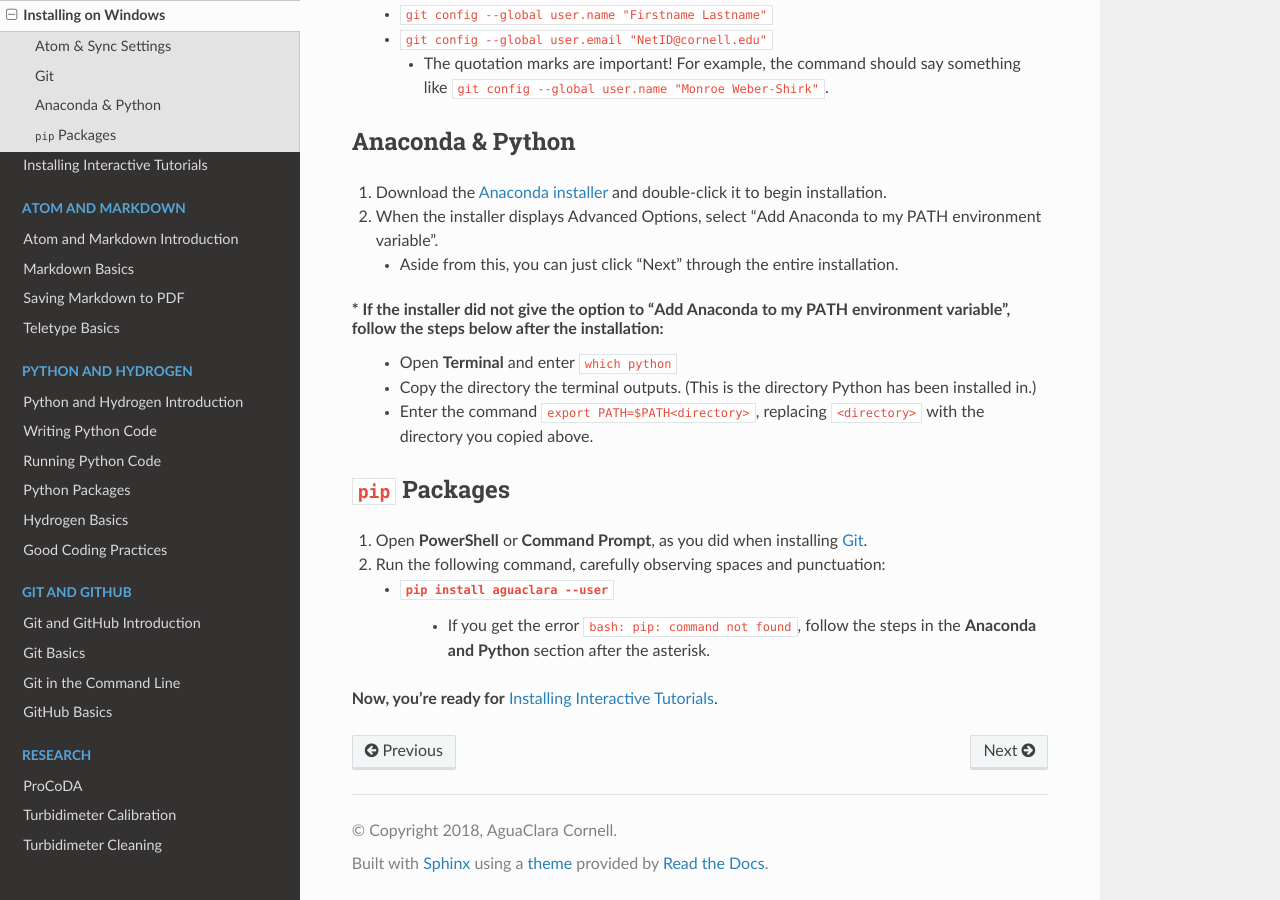
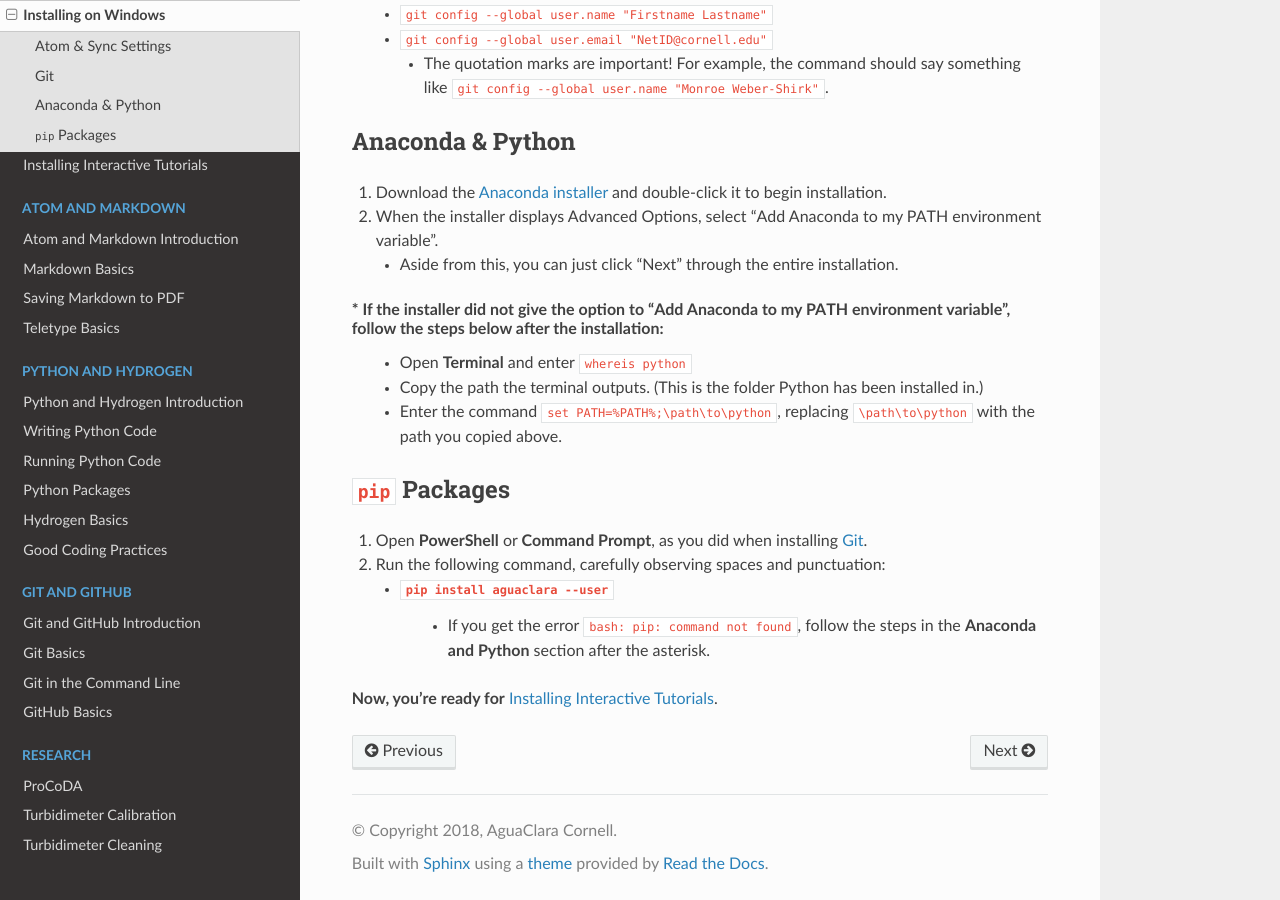
Before and after one commit to AguaClara/aguaclara_tutorial, a Sphinx documentation site: the page built from docs/source/installing-software/installing-on-windows.rst, in a window 1280 px wide and 900 px high, scrolled down 853 px. Built offline with Sphinx 7.4.7 and the Read the Docs theme 2.0.0, drawn with Linux system fonts in a browser that asks for light colours.

Commit message:
Updated python path adding for Windows

```diff
--- a/docs/source/installing-software/installing-on-windows.rst
+++ b/docs/source/installing-software/installing-on-windows.rst
@@ -52,9 +52,9 @@
    * Aside from this, you can just click "Next" through the entire installation.
 
 \* If the installer did not give the option to "Add Anaconda to my PATH environment variable", follow the steps below after the installation:
-  * Open **Terminal** and enter ``which python``
-  * Copy the directory the terminal outputs. (This is the directory Python has been installed in.)
-  * Enter the command ``export PATH=$PATH<directory>``, replacing ``<directory>`` with the directory you copied above.
+  * Open **Terminal** and enter ``whereis python``
+  * Copy the path the terminal outputs. (This is the folder Python has been installed in.)
+  * Enter the command ``set PATH=%PATH%;\path\to\python``, replacing ``\path\to\python`` with the path you copied above.
 
 ``pip`` Packages
 ====================
```
